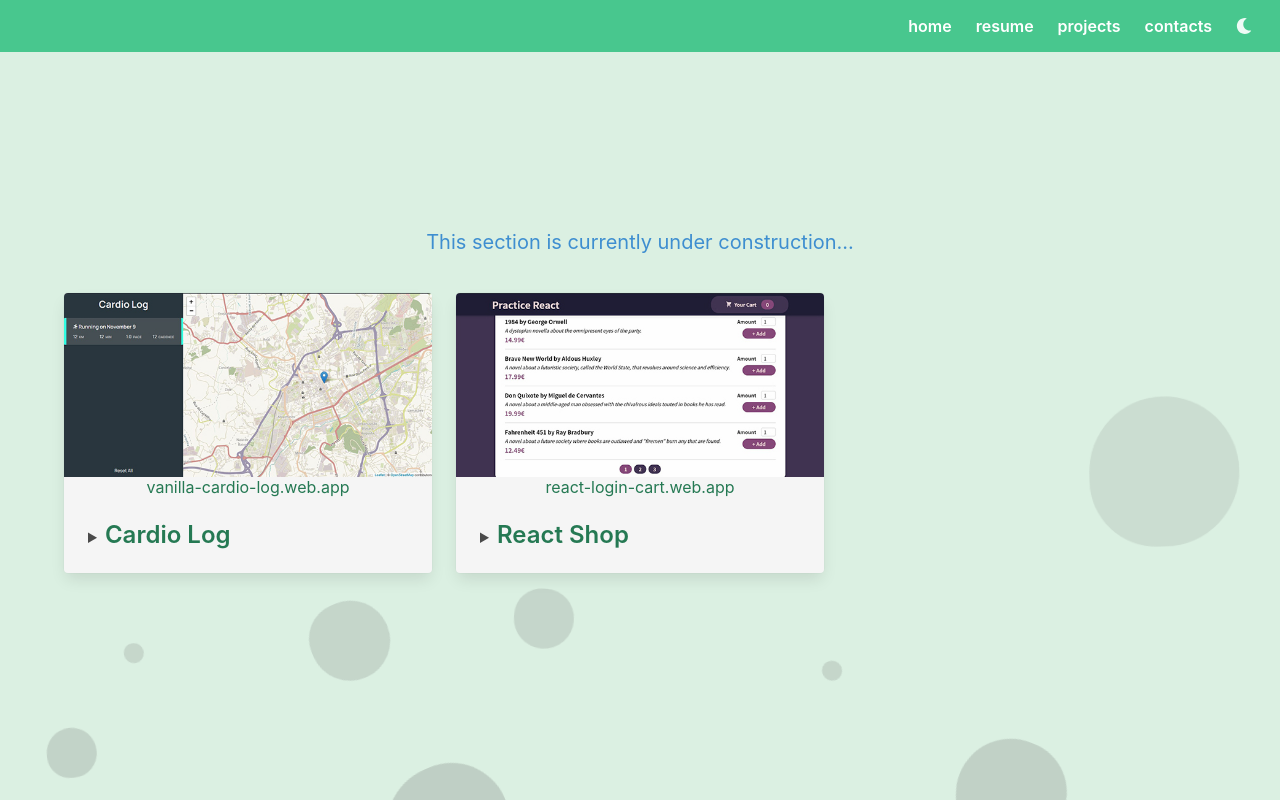
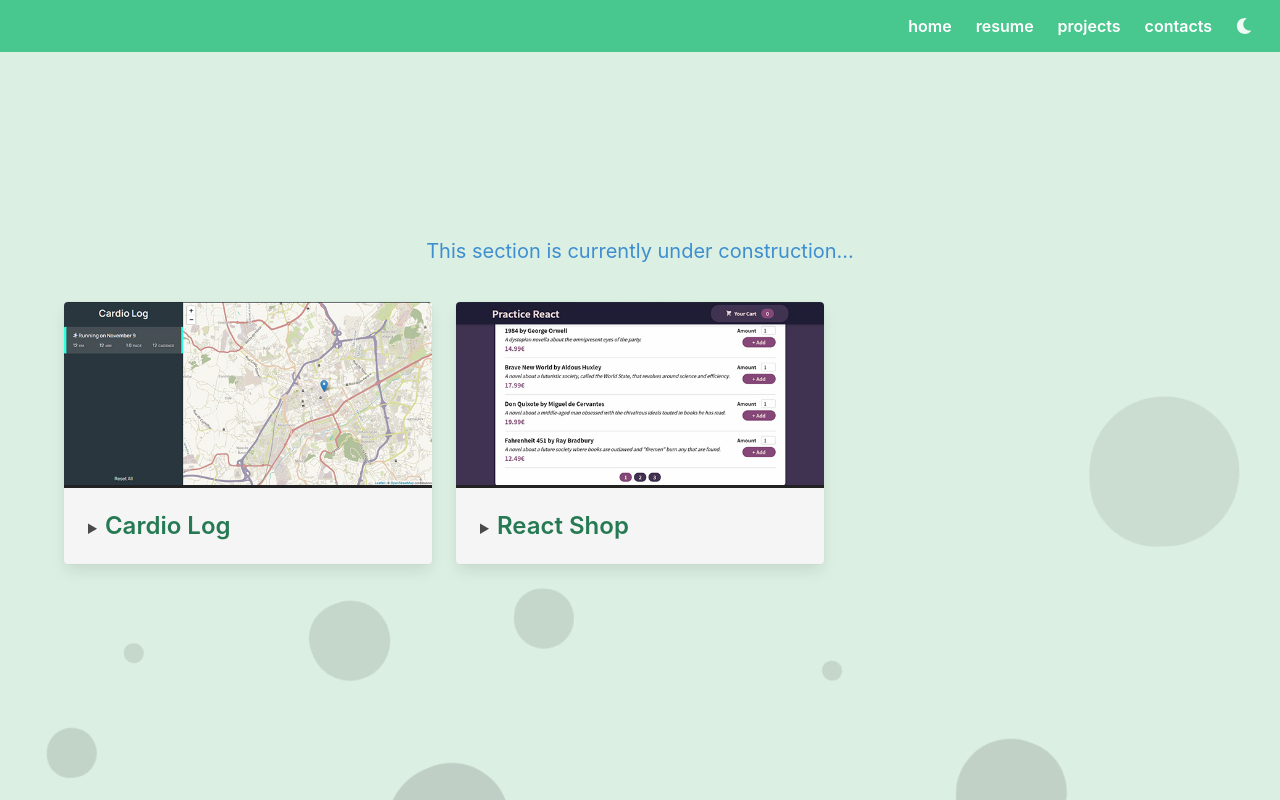
Before and after one commit to Ren-Oliveira/Resume, a React (Create React App) app: page /projects in a window 1280 px wide. Built offline with nearby package versions, Linux system fonts and the light colour scheme.

Commit message:
removed link from projects

```diff
--- a/src/components/ui/projects/ProjectCard.js
+++ b/src/components/ui/projects/ProjectCard.js
@@ -9,11 +9,7 @@ const ProjectCard = props => {
   const titleDark = 'has-text-danger-light';
   const titleLight = 'has-text-success-dark';
 
-  const subtitle = ' subtitle has-text-centered is-size-6';
   const ternaryTitle = darkTheme ? titleDark : titleLight;
-  const ternarySubtitle = darkTheme
-    ? titleDark + subtitle
-    : titleLight + subtitle;
 
   return (
     <div className="column is-one-third">
@@ -25,12 +21,14 @@ const ProjectCard = props => {
             rel="noreferrer"
             title="Redirect to this page"
           >
-            <figure className="image is-2by1">
+            <figure
+              className="image is-2by1"
+              style={{
+                borderBottom: '3px solid #222',
+              }}
+            >
               <img src={props.projectImg} alt="{props.projectImgAlt}" />
             </figure>
-            <p className={ternarySubtitle}>
-              {props.projectLink.replace(/^https?:\/\//, '')}
-            </p>
           </a>
         </div>
 
@@ -48,7 +46,7 @@ const ProjectCard = props => {
                     </span>
                   </span>
                 </summary>
-                <div className="content is-size-6 has-text-justified">
+                <div className="content is-size-7 has-text-justified mt-2">
                   <p className={ternaryTitle}>{props.projectDescription}</p>
                 </div>
               </details>
```
